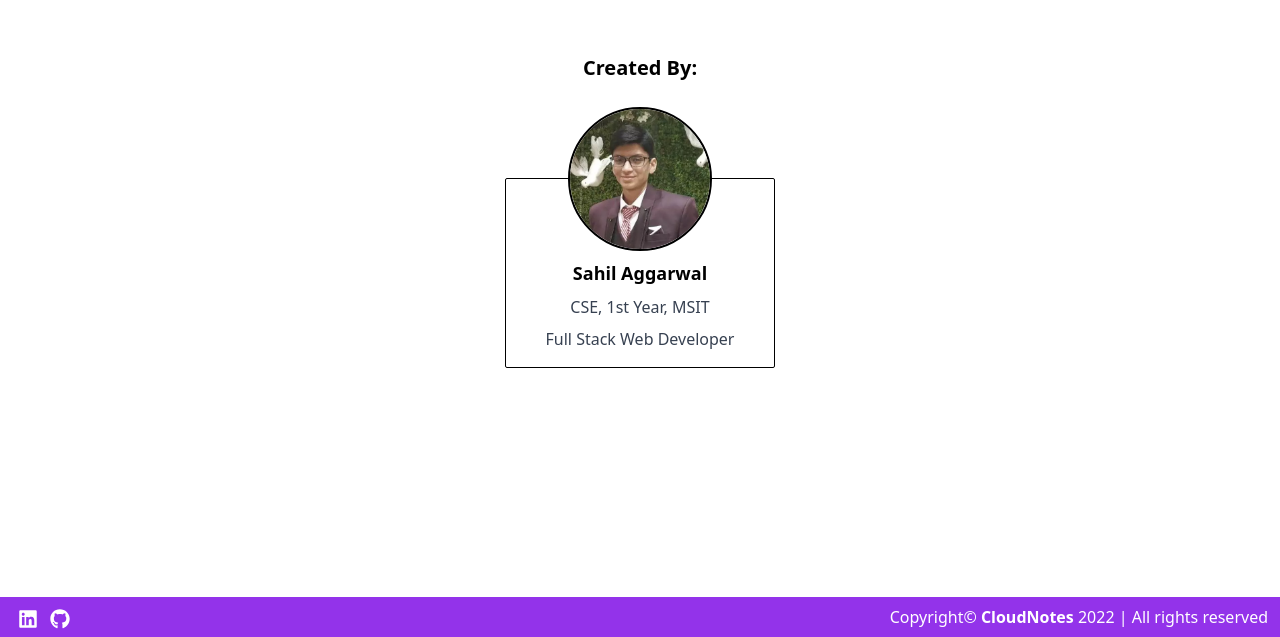
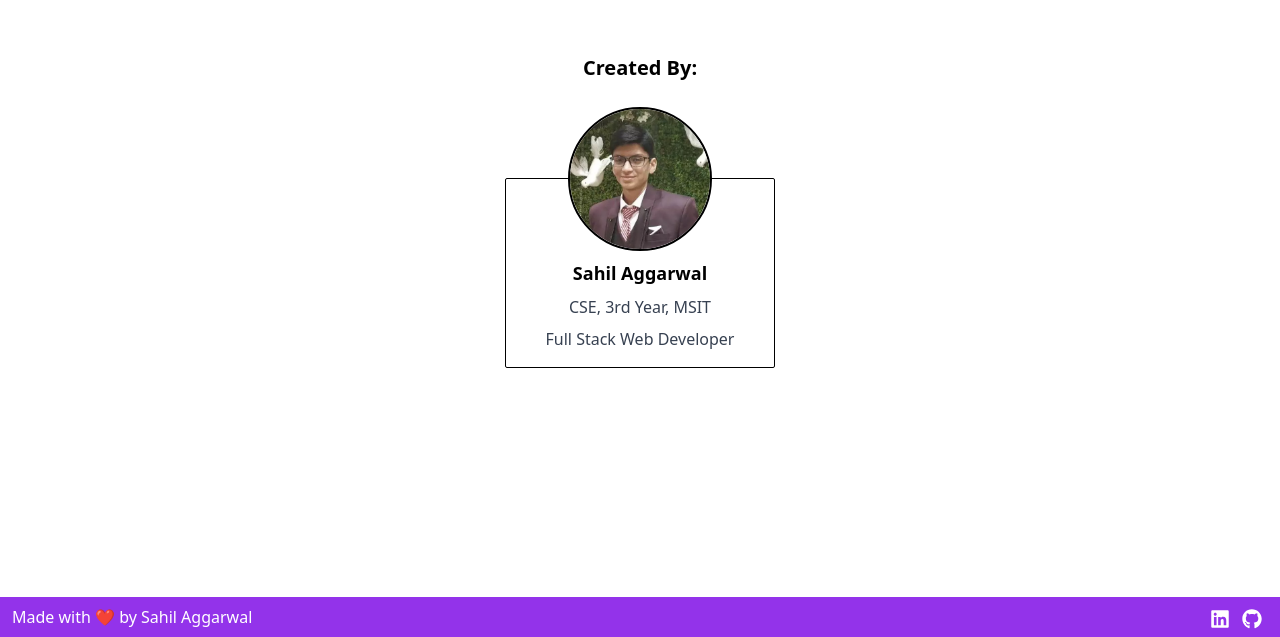
Before and after one commit to SahilAggarwal2004/cloudnotes, a Next.js app: page /about in a window 1280 px wide. Shown: the part 1765-2402 px from the top of the page. Built offline with nearby package versions, Linux system fonts and the light colour scheme; no server answers.

Commit message:
updated about

```diff
--- a/src/pages/about.js
+++ b/src/pages/about.js
@@ -79,16 +79,16 @@ export default function About() {
                 <div className='flex flex-col items-center px-10 py-4 m-3 relative mt-24 pt-16 border border-black rounded-sm' data-aos='fade-up'>
                     <img src='/images/creator.webp' alt="Sahil Aggarwal" className='w-36 h-36 rounded-full border-2 border-black absolute top-0 translate-y-[-50%]' />
                     <div className='font-semibold text-lg mt-4' data-aos='fade-up'>Sahil Aggarwal</div>
-                    <div className='text-gray-700 mt-2' data-aos='fade-up'>CSE, 1st Year, MSIT</div>
+                    <div className='text-gray-700 mt-2' data-aos='fade-up'>CSE, 3rd Year, MSIT</div>
                     <div className='text-gray-700 mt-2' data-aos='fade-up'>Full Stack Web Developer</div>
                 </div>
             </div>
             <footer className='w-full text-center bg-purple-600 text-white px-3 py-2 flex flex-col sm:flex-row justify-between items-center space-y-1 sm:space-y-0'>
+                <div>Made with ❤️ by Sahil Aggarwal</div>
                 <div className='flex space-x-4 px-2'>
                     <a href="https://www.linkedin.com/in/sahilaggarwal2004/" target="_blank" rel="noreferrer"><FaLinkedin className="scale-125 inline" title='LinkedIn' /></a>
                     <a href="https://github.com/SahilAggarwal2004" target="_blank" rel="noreferrer"><FaGithub className="scale-125 inline" title='GitHub' /></a>
                 </div>
-                <div>Copyright&copy; <strong>CloudNotes</strong> 2022 | All rights reserved</div>
             </footer>
         </div>
     </>
```
Also changed, not shown: 1 other file (tests, documents, lock files or other folders).
